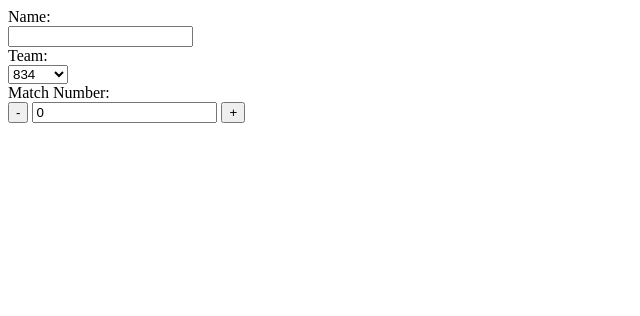
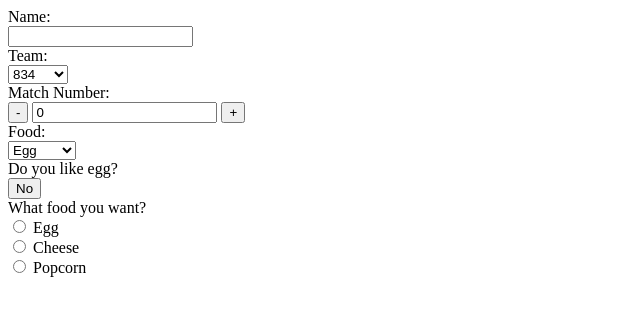
Before and after one commit to FRCTeam834/Scoutech24, a SvelteKit app: page / in a window 1280 px wide. Shown: the top 316 px of the page, without its empty margins (0-640 px from the left). Built offline with nearby package versions, Linux system fonts and the light colour scheme.

Commit message:
Added Toggle & Radio Selection

```diff
--- a/src/routes/Dropdown.svelte
+++ b/src/components/Dropdown.svelte
@@ -15,8 +15,7 @@
 </script>
 
 
-<label for={name}>{label}:</label>
-<br>
+<label for={name}>{label}:</label><br>
 <select {name} id={name}>
     {#each Object.entries(selections) as [value, option]}
         <option value={value}>{option}</option>
--- /dev/null
+++ b/src/components/Radioboxs.svelte
@@ -0,0 +1,22 @@
+<script>
+    /**
+	 * @type {string}
+	 */
+     export let label;
+    /**
+	 * @type {string}
+	 */
+     export let name;
+    /**
+	 * @type {any}
+	 */
+    export let selections;
+</script>
+
+<label for={name}>{label}</label><br>
+
+{#each Object.entries(selections) as [value, option]}
+    <input type="radio" {name} id={name} {value}>
+    <label for={value}>{option}</label>
+    <br>
+{/each}
--- a/src/routes/ShortText.svelte
+++ b/src/components/ShortText.svelte
@@ -9,7 +9,6 @@
      export let name;
 </script>
 
-<label for={name}>{label}:</label>
-<br>
-<input type="text" {name} id = {name}>
-<br>
+<label for={name}>{label}</label><br>
+<input type="text" {name} id = {name}/>
+<br/>
--- a/src/routes/Tally.svelte
+++ b/src/components/Tally.svelte
@@ -19,8 +19,7 @@
     }
 </script>
 
-<label for={name}>{label}:</label>
-<br>
+<label for={name}>{label}:</label><br>
 <button on:click={decrement}>-</button>
 <input {name} id = {name} bind:value = {count}
     type="number"
--- /dev/null
+++ b/src/components/Toggle.svelte
@@ -0,0 +1,19 @@
+<script>
+    /**
+	 * @type {string}
+	 */
+     export let label;
+    /**
+	 * @type {string}
+	 */
+     export let name;
+
+    let value = 0;
+    $: display = (value == 0) ? "No" : "Yes"
+</script>
+
+<label for={name}>{label}</label><br>
+<button {name} id = {name} on:click={() => value = 1 - value}>
+    {display}
+</button>
+<br>
--- a/src/routes/+page.svelte
+++ b/src/routes/+page.svelte
@@ -1,12 +1,16 @@
 <script>
-    import Tally from "./Tally.svelte";
-    import ShortText from "./ShortText.svelte";
-    import Dropdown from "./Dropdown.svelte";
-	import TeamSelection from "./TeamSelection.svelte";
+    import Tally from "../components/Tally.svelte";
+    import ShortText from "../components/ShortText.svelte";
+    import Dropdown from "../components/Dropdown.svelte";
+	import TeamSelection from "../components/TeamSelection.svelte";
+	import Toggle from "../components/Toggle.svelte";
+	import Radioboxs from "../components/Radioboxs.svelte";
 </script>
 
 
-<ShortText label = {"Name"} name = {"name"}/>
+<ShortText label = {"Name:"} name = {"name"}/>
 <TeamSelection/>
-<!-- <Dropdown label = {"Team"} selections = {{0 : "Egg", 1 : "Cheese"}} name = {"team"}/> -->
 <Tally label = {"Match Number"} name = {"match"}/>
+<Dropdown label = {"Food"} selections = {{0 : "Egg", 1 : "Cheese"}} name = {"food"}/>
+<Toggle label = "Do you like egg?" name = "eggPrefrence"/>
+<Radioboxs label = "What food you want?" name = "foodtwo" selections = {{0 : "Egg", 1 : "Cheese", 2 : "Popcorn"}}/>
```
Also changed, not shown: src/components/TeamSelection.svelte (renamed from src/routes/TeamSelection.svelte).
